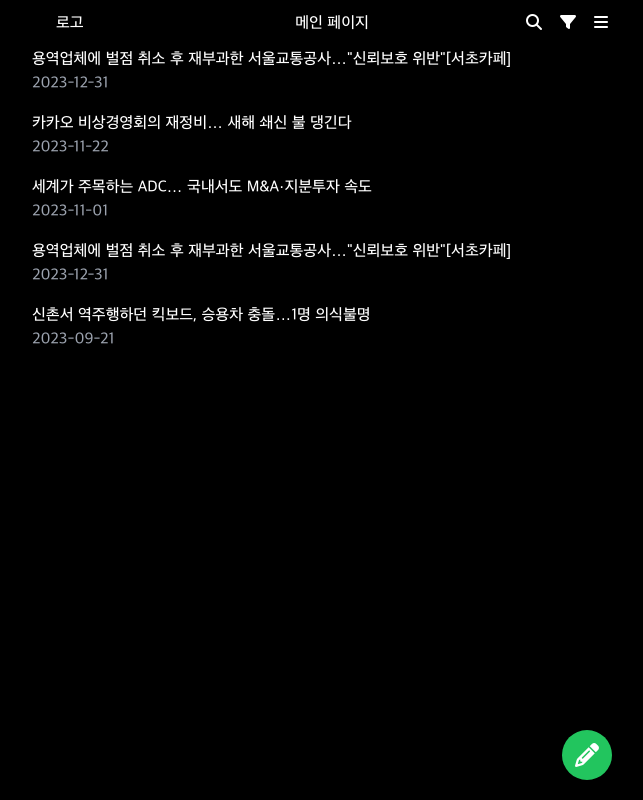
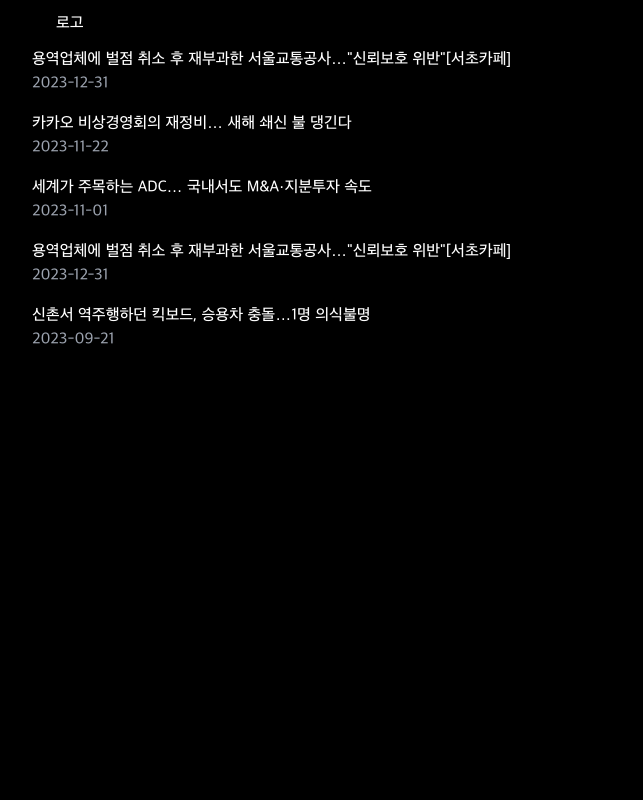
Before and after one commit to wherehows/easy-memo-web, a Next.js app: page / in a window 1280 px wide. Shown: the whole page, without its empty margins (308-951 px from the left). Built offline with nearby package versions, Linux system fonts and the light colour scheme.

Commit message:
feat(MainPage): 로고 교체 및 작성 버튼 변경

```diff
--- a/src/app/page.tsx
+++ b/src/app/page.tsx
@@ -1,5 +1,4 @@
 import Header from "@/stories/Header";
-import Link from "next/link";
 import MemoItem from "@/stories/MemoItem";
 
 const MEMO_LIST = [
@@ -35,18 +34,9 @@
 export default function Home() {
   return (
     <>
-      <Link
-        href="/write"
-        className="absolute rounded-[50%] bg-green-500 w-[50px] h-[50px] center right-[20px] bottom-[20px] height-[20px]"
-      >
-        <i className="fa-solid fa-pencil text-white text-[24px]"></i>
-      </Link>
       <Header>
         <Header.LeftOption logo />
-        <Header.MiddleText text="메인 페이지" />
-        <Header.RightOption
-          option={{ search: true, filter: true, menu: true }}
-        />
+        <Header.RightOption option={{ compile: true, write: true }} />
       </Header>
       <main>
         <ul className="flex flex-col gap-[16px]">
```
